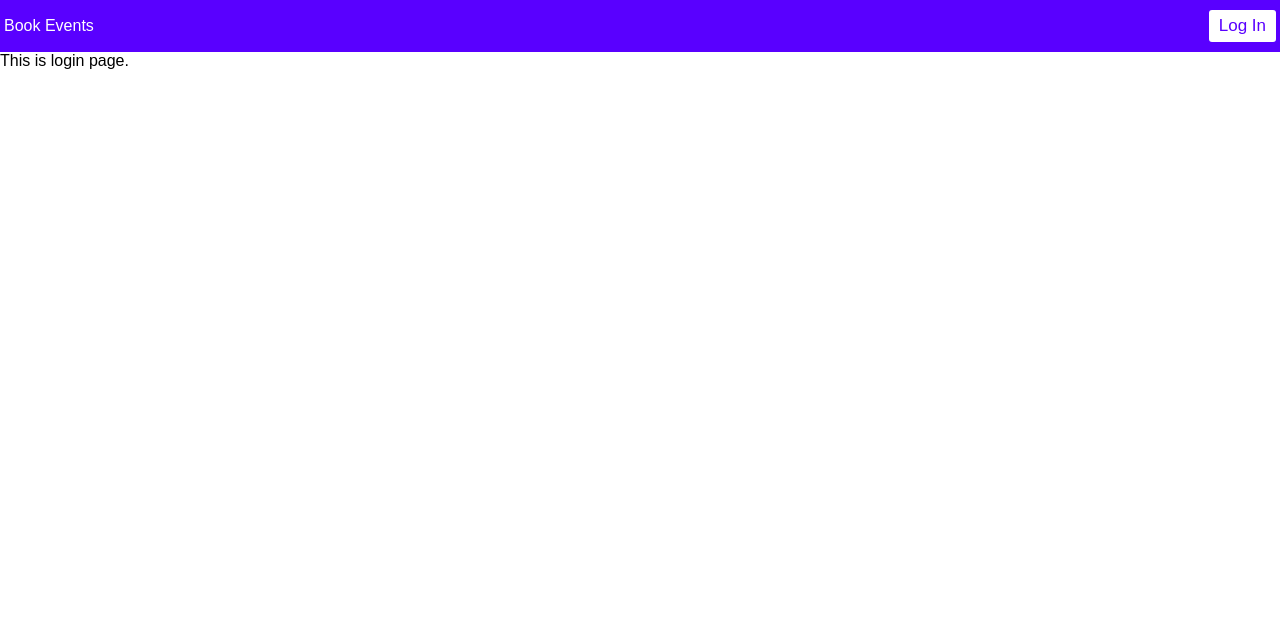
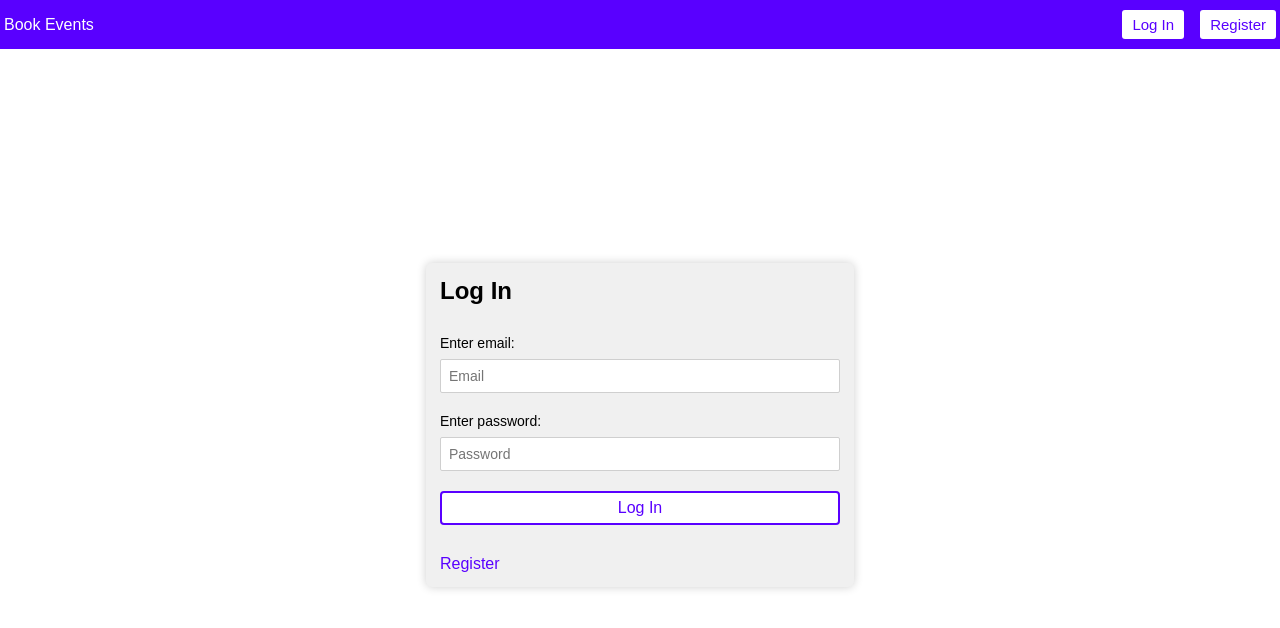
Before and after one commit to DebjitPramanick/Event-Booking-App, a React (Create React App) app in the folder client/: page /login in a window 1280 px wide. Shown: the top 628 px of the page. Built offline with nearby package versions, Linux system fonts and the light colour scheme.

Commit message:
Auth system

```diff
--- a/client/src/App.css
+++ b/client/src/App.css
@@ -44,6 +44,12 @@
 }
 
 
+.btn-flex{
+  display: flex;
+  align-items: center;
+  column-gap: 16px;
+}
+
 .primary-btn{
   cursor: pointer;
   background-color: #ffffff;
@@ -52,7 +58,7 @@
   border: 0;
   padding: 6px 10px;
   border-radius: 3px;
-  font-size: 17px;
+  font-size: 15px;
 }
 
 
@@ -67,3 +73,15 @@
   width: 100%;
   font-size: 16px;
 }
+
+.auth-btn{
+  cursor: pointer;
+  background-color: #ffffff;
+  color: #5900ff;
+  outline: 0;
+  border: 2px solid #5900ff;
+  padding: 6px 10px;
+  border-radius: 4px;
+  width: 100%;
+  font-size: 16px;
+}
--- a/client/src/App.js
+++ b/client/src/App.js
@@ -9,8 +9,8 @@ import "./App.css"
 const App = () => {
     return (
         <div>
-            <Header />
             <Router>
+                <Header />
                 <Switch>
                     <Route path="/login" component={Login}/>
                     <Route path="/register" component={Register}/>
--- /dev/null
+++ b/client/src/components/AuthForm.js
@@ -0,0 +1,61 @@
+import { useMutation } from '@apollo/client'
+import React, {useState} from 'react'
+import { Link } from 'react-router-dom'
+import { CREATE_USER } from '../queries/Queries'
+
+const AuthForm = (props) => {
+
+    const { authType } = props
+
+    const [email, setEmail] = useState('')
+    const [password, setPassword] = useState('')
+
+    const [createUser] = useMutation(CREATE_USER)
+
+    const handleAuth = (e) => {
+        e.preventDefault()
+        if(authType === 'login'){
+            console.log("Log in")
+        }
+        else{
+            createUser({
+                variables: {
+                    email: email,
+                    password: password
+                }
+            })
+        }
+    }
+
+
+
+    return (
+        <div className="auth-component">
+            <div className="auth-heading">
+                {authType === 'login' ? <h2>Log In</h2> : <h2>Register</h2>}
+            </div>
+            <form className="authform-container">
+                <div className="auth-field">
+                    <label>Enter email: </label>
+                    <input value={email} onChange={(e) => setEmail(e.target.value)} placeholder="Email"></input>
+                </div>
+
+                <div className="auth-field">
+                    <label>Enter password: </label>
+                    <input value={password} onChange={(e) => setPassword(e.target.value)} placeholder="Password"></input>
+                </div>
+
+                <button className="auth-btn" onClick={handleAuth}>
+                    {authType === 'login' ? 'Log In' : 'Register'}
+                </button>
+            </form>
+            <div className="help-flex">
+                <Link to={`${authType === 'login' ? '/register' : '/login'}`}>
+                    {authType === 'login' ? 'Register' : 'Log In'}
+                </Link>
+            </div>
+        </div>
+    )
+}
+
+export default AuthForm
--- a/client/src/components/Header.js
+++ b/client/src/components/Header.js
@@ -1,12 +1,17 @@
 import React from 'react'
 import "./style.css"
+import { Link } from 'react-router-dom'
 
 const Header = () => {
     return (
         <div className="header">
             <div className="header-flex">
                 Book Events
-                <button className="primary-btn">Log In</button>
+                <div className="btn-flex">
+                    <Link to="/login"><button className="primary-btn">Log In</button></Link>
+                    <Link to="/register"><button className="primary-btn">Register</button></Link>
+                </div>
+
             </div>
 
         </div>
--- a/client/src/components/style.css
+++ b/client/src/components/style.css
@@ -99,3 +99,50 @@
 .create-form textarea:focus{
     box-shadow: 0 0 6px #cfcfcf;
 }
+
+
+/*  Auth Component  */
+
+.auth-component{
+    padding: 14px;
+    background-color: #f0f0f0;
+    border-radius: 6px;
+    width: 400px;
+    box-shadow: 0 0 10px #cfcfcf;
+}
+
+.auth-heading{
+    margin-bottom: 30px;
+}
+
+.auth-field{
+    margin-bottom: 20px;
+}
+
+.auth-field label{
+    font-size: 14px;
+    margin-bottom: 8px;
+    display: block;
+}
+
+.auth-field input{
+    font-size: 14px;
+    display: block;
+    box-sizing: border-box;
+    width: 100%;
+    padding: 8px;
+    outline: 0;
+    border: 0;
+    border-radius: 2px;
+    border: 1px solid #cfcfcf;
+}
+
+.help-flex{
+    margin-top: 30px;
+}
+
+.help-flex a{
+
+    color: #5900ff;
+    text-decoration: none;
+}
--- a/client/src/queries/Queries.js
+++ b/client/src/queries/Queries.js
@@ -1,4 +1,4 @@
-import {gql} from "@apollo/client"
+import { gql } from "@apollo/client"
 
 export const CREATE_EVENT = gql`
 mutation($name: String!, $description: String!, $price: Int!, $date: String!){
@@ -26,3 +26,14 @@ export const GET_EVENTS = gql`
       }
   }
 `
+
+
+export const CREATE_USER = gql`
+mutation($email: String!, $password: String){
+  createUser(email: $email, password: $password){
+    id
+    email
+    password
+  }
+}
+`
--- a/client/src/views/Login.js
+++ b/client/src/views/Login.js
@@ -1,10 +1,11 @@
 import React from 'react'
+import AuthForm from '../components/AuthForm'
 import "./style.css"
 
 const Login = () => {
     return (
-        <div>
-            This is login page.
+        <div className="view-container auth-container">
+            <AuthForm authType="login"/>
         </div>
     )
 }
--- a/client/src/views/Register.js
+++ b/client/src/views/Register.js
@@ -1,10 +1,11 @@
 import React from 'react'
+import AuthForm from '../components/AuthForm'
 import "./style.css"
 
 const Register = () => {
     return (
-        <div>
-            This is register page.
+        <div className="view-container auth-container">
+            <AuthForm authType="register"/>
         </div>
     )
 }
--- a/client/src/views/style.css
+++ b/client/src/views/style.css
@@ -1,5 +1,12 @@
 .view-container{
     margin: 20px;
+}
+
+.auth-container{
+    height: calc(100vh - 89px);
+    display: flex;
+    align-items: center;
+    justify-content: center;
 }
 
 .view-flex{
```
